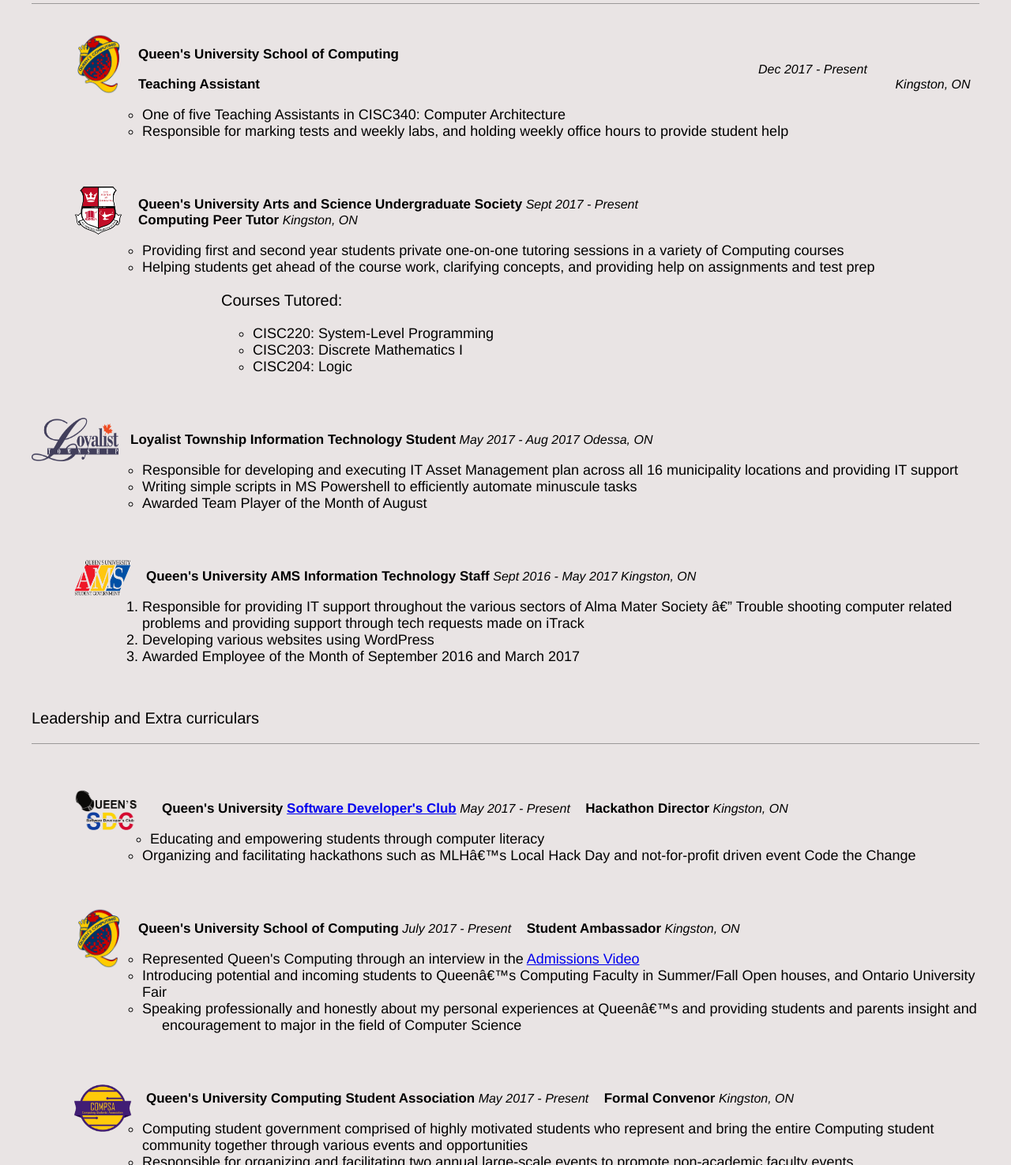
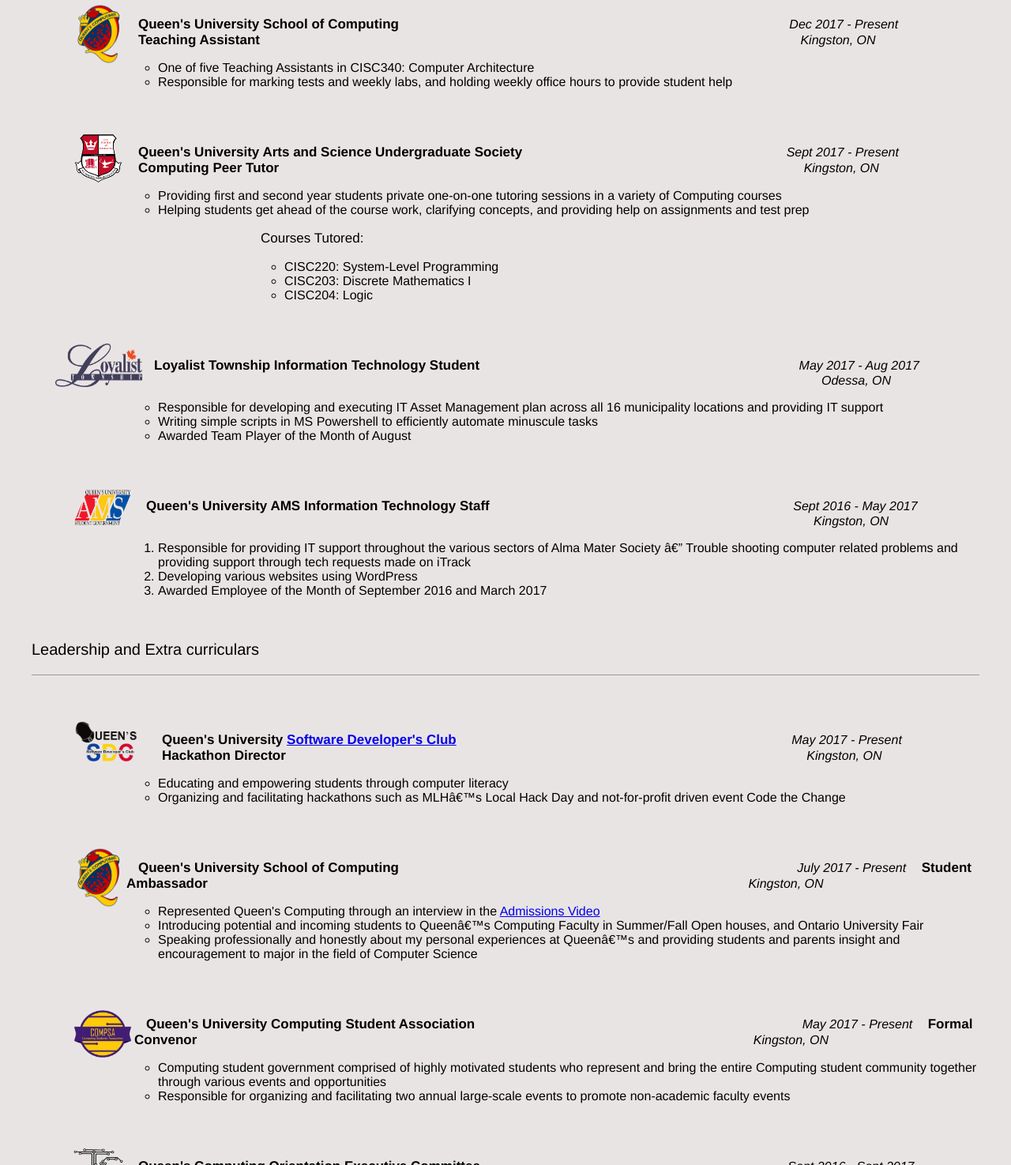
Before and after one commit to tiffanywgchan/tiffanywgchan.github.io, a plain HTML site: page index.html in a window 1280 px wide. Shown: the part 2658-4133 px from the top of the page at 79% size. Drawn offline with Linux system fonts and the light colour scheme.

Commit message:
Update style.css
updated style.css code

```diff
--- a/style.css
+++ b/style.css
@@ -112,10 +112,6 @@ body{
   padding: 40px 0;
 }
 
-.contact {
-  text-align: center;
-}
-
 .center-block {
     display: block;
     margin-left: auto;
@@ -123,7 +119,12 @@ body{
  }
 
 .selfPhotos {
-  padding-left: 190px
+  margin-left: 190px
+}
+
+.contact {
+  margin-top: 30px;
+  text-align: center;
 }
 
 h1 {
@@ -134,7 +135,7 @@ h1 {
 
 #resume {
   background-color: #E9E4E4;
-  height: 300vh; ;
+  height: 420vh; ;
   padding: 40px; 0;
 }
 
@@ -173,40 +174,137 @@ hr {
 
 #dateSchool {
   font-size: 16px;
-  padding-left: 680px;
+  padding-left: 690px;
 }
 
 #locationSchool {
   font-size: 16px;
-  padding-left: 410px;
+  padding-left: 420px;
 }
 
 #courseTitle {
-  padding-left: 100px;
-  font-size: 20px;
+  font-size: 17px;
+  padding-left: 130px;
 }
 
 #courses {
-  font-size: 18px;
-  padding-left: 140px;
+  font-size: 16px;
+  padding-left: 160px;
 }
 
 #dateWork {
   font-size: 16px;
-  padding-left: 800px;
+  padding-left: 490px;
 }
 
 #locationWork {
   font-size: 16px;
-  padding-left: 800px;
+  padding-left: 680px;
+}
+
+#dateASUS {
+  font-size: 16px;
+  padding-left: 330px;
+}
+
+#locationASUS {
+  font-size: 16px;
+  padding-left: 660px;
+}
+
+#loyal-logo {
+  padding-left: 30px;
+}
+
+#date-loyal {
+  font-size: 16px;
+  padding-left: 400px;
+}
+
+#location-loyal {
+  font-size: 16px;
+  padding-left: 860px;
+}
+
+#dateAMS {
+  font-size: 16px;
+  padding-left: 380px;
+}
+
+#locationAMS {
+  font-size: 16px;
+  padding-left: 860px;
+}
+
+#dateSDC {
+  font-size: 16px;
+  padding-left: 420px;
+}
+
+#locationSDC {
+  font-size: 16px;
+  padding-left: 655px;
+}
+
+#dateAmbassador {
+  font-size: 16px;
+  padding-left: 500px;
+}
+
+#locationAmbassador {
+  font-size: 16px;
+  padding-left: 680px;
+}
+
+#dateCOMPSA {
+  font-size: 16px;
+  padding-left: 410px;
+}
+
+#locationCOMPSA {
+  font-size: 16px;
+  padding-left: 700px;
+}
+
+#dateTC {
+  font-size: 16px;
+  padding-left: 385px;
+}
+
+#locationTC {
+  font-size: 16px;
+  padding-left: 640px;
+}
+
+#dateMargu {
+  font-size: 16px;
+  padding-left: 690px;
+}
+
+#locationMargu {
+  font-size: 16px;
+  padding-left: 570px;
 }
 
 #portfolio {
-  height: 500px;
+  height: 125vh;
   background-color: #DBDBDB;
   padding: 40px 0;
 }
 
-#self {
-  padding-left: 100px;
+#github {
+  font-weight: 300;
+  font-size: 17px;
+  text-align: center;
+  margin-top: -30px;
 }
+
+#portDescription {
+  font-size: 17px;
+  margin-left: 100px;
+}
+
+#portfolioDate {
+  font-size: 15px;
+  margin-left: 100px;
+}
```
